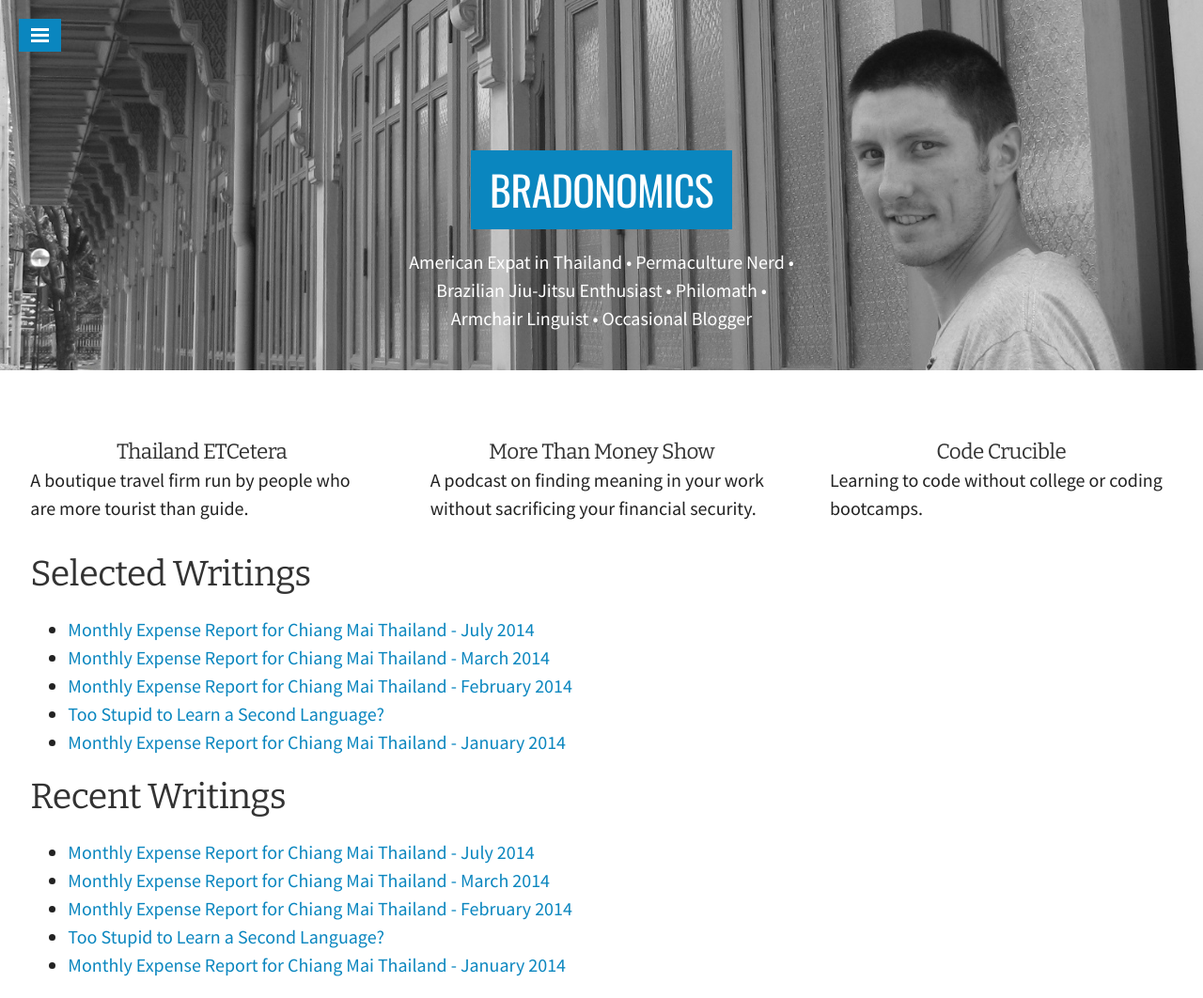
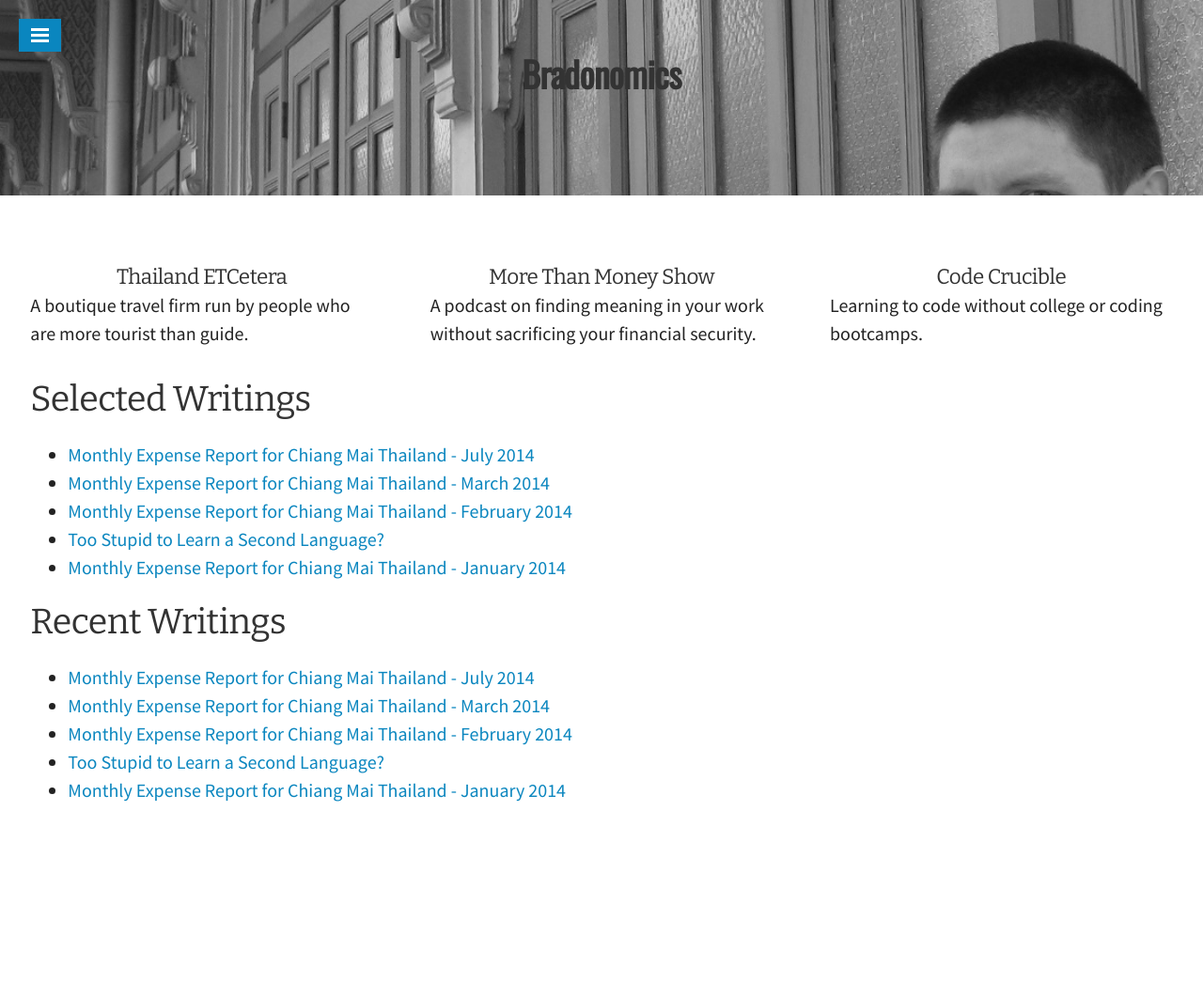
Before and after one commit to snowdj/bradonomics.github.io, a Jekyll site: the page built from index.html, in a window 1280 px wide. Shown: the whole page at 94% size. Built offline with Jekyll 4.4.1, drawn with Linux system fonts in a browser that asks for light colours; some web fonts are replaced; the list of posts is cut into pages by our own code; after the commit the page ends 900 px from its top, so only the background shows below that.

Commit message:
Still tryin'

```diff
--- a/_layouts/default.html
+++ b/_layouts/default.html
@@ -22,7 +22,7 @@
   <header class="site-header cover" style="background-image:url(/images/{{ page.image }})">
     <label for="sidebar-checkbox" class="sidebar-toggle"></label>
 
-    {% if url == link.url %}
+    {% if link.url == site.url %}
 
     <h1 class="site-title">{{ page.title }}</h1>
     <div class="bio-area">
```
